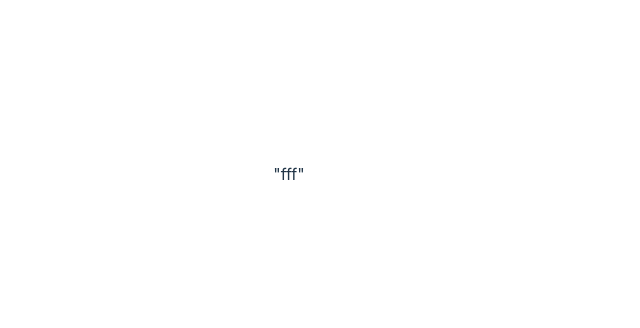
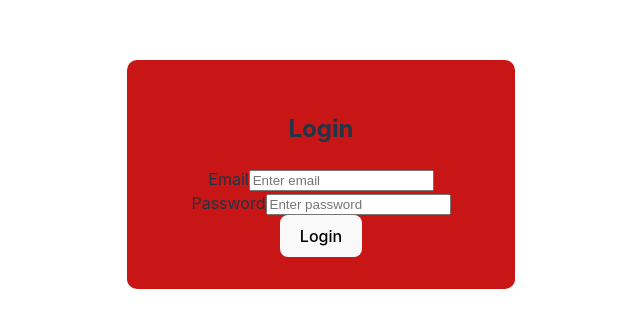
Before and after one commit to aryansh-novostack/Turing-Titans, a React (Vite) app: page / in a window 1280 px wide. Shown: the part 226-554 px from the top of the page, without its empty margins (351-991 px from the left). Built offline with nearby package versions, Linux system fonts and the light colour scheme.

Commit message:
Structured

```diff
--- a/src/App.jsx
+++ b/src/App.jsx
@@ -2,6 +2,7 @@ import { useState } from 'react'
 import reactLogo from './assets/react.svg'
 import viteLogo from '/vite.svg'
 import './App.css'
+import Login from './components/login'
 
 function App() {
   const [count, setCount] = useState(0)
@@ -9,7 +10,7 @@ function App() {
   return (
     <>
       <div>
-      "fff"
+      <Login />
       </div>
     </>
   )
--- a/src/components/login/index.jsx
+++ b/src/components/login/index.jsx
@@ -0,0 +1,26 @@
+
+import React from "react";
+import "./login.css";
+
+const Login = () => {
+  return (
+    <div className="container d-flex justify-content-center align-items-center vh-100">
+      <div className="card p-4 shadow-lg login-card">
+        <h2 className="text-center mb-4">Login</h2>
+        <form>
+          <div className="mb-3">
+            <label htmlFor="email" className="form-label">Email</label>
+            <input type="email" className="form-control" id="email" placeholder="Enter email" required />
+          </div>
+          <div className="mb-3">
+            <label htmlFor="password" className="form-label">Password</label>
+            <input type="password" className="form-control" id="password" placeholder="Enter password" required />
+          </div>
+          <button type="submit" className="btn btn-primary w-100">Login</button>
+        </form>
+      </div>
+    </div>
+  );
+};
+
+export default Login;
--- a/src/components/login/login.css
+++ b/src/components/login/login.css
@@ -0,0 +1,7 @@
+/* login.vcss */
+.login-card {
+    max-width: 400px;
+    width: 100%;
+    border-radius: 10px;
+    background: #c81515;
+  }
```
